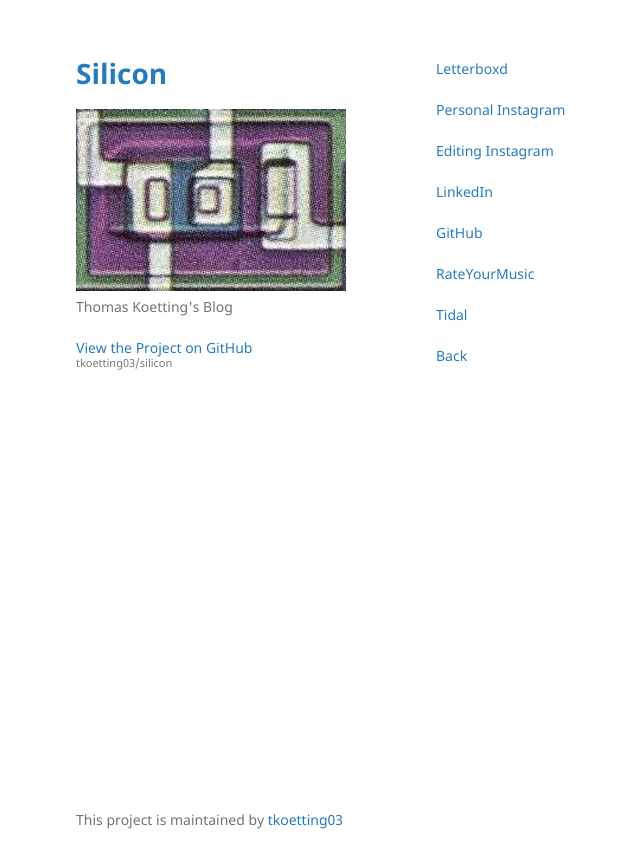
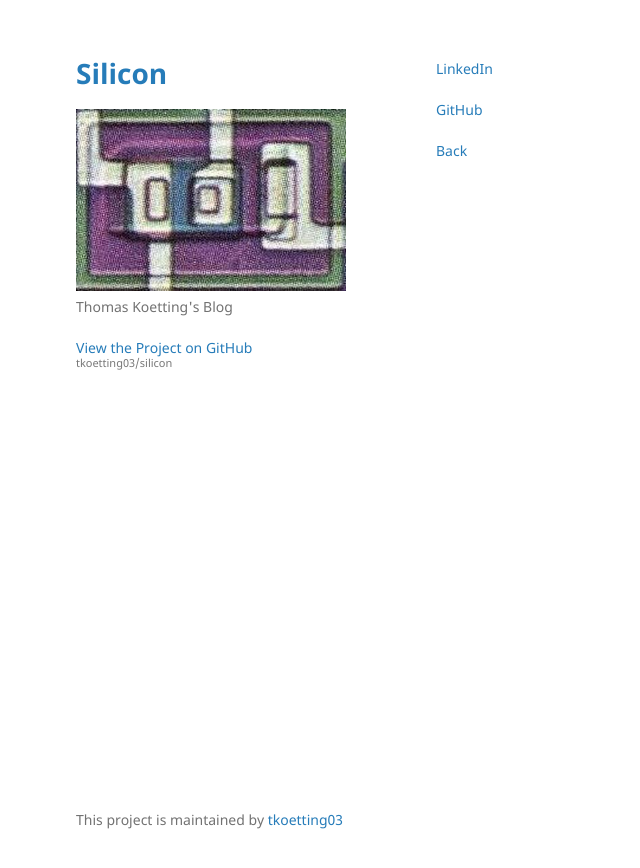
Before and after one commit to tkoetting03/silicon, a Jekyll site: the page built from socials.md, in a window 1280 px wide. Shown: the top 868 px of the page, without its empty margins (134-774 px from the left). Built offline with Jekyll 4.4.1, drawn with Linux system fonts in a browser that asks for light colours; our own code applies the rules of GitHub Pages for plain Markdown files.

Commit message:
Remove social media links from socials.md
Removed several social media links from the document.

```diff
--- a/socials.md
+++ b/socials.md
@@ -1,18 +1,8 @@
 
-
-[Letterboxd](https://boxd.it/25Wf3)
-
-[Personal Instagram](https://www.instagram.com/thomas_koetting_/)
-
-[Editing Instagram](https://www.instagram.com/tked1ts/)
 
 [LinkedIn](https://www.linkedin.com/in/thomas-koetting-5a94b8239/)
 
 [GitHub](https://github.com/tkoetting03)
 
-[RateYourMusic](https://rateyourmusic.com/~edit1edits)
-
-[Tidal](https://tidal.com/@tckoetting)
-
 
 [Back](./)
```
